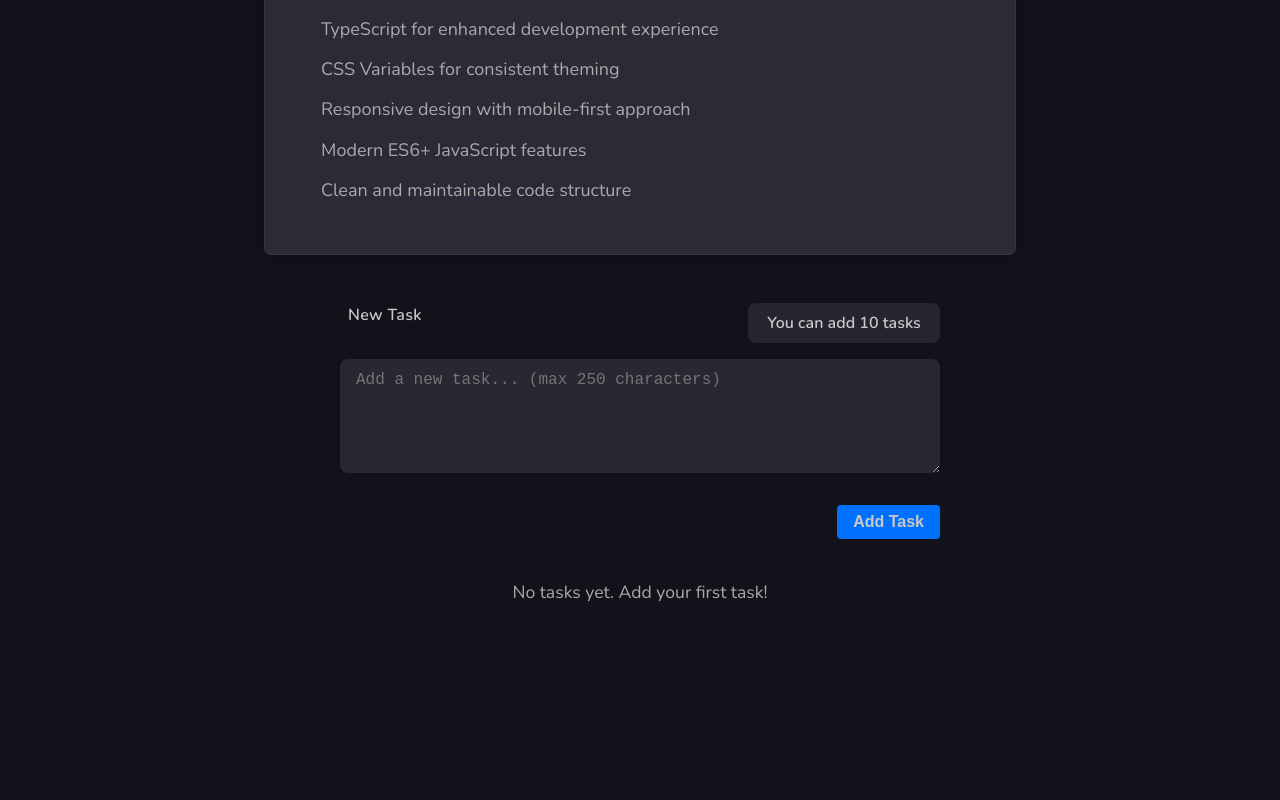
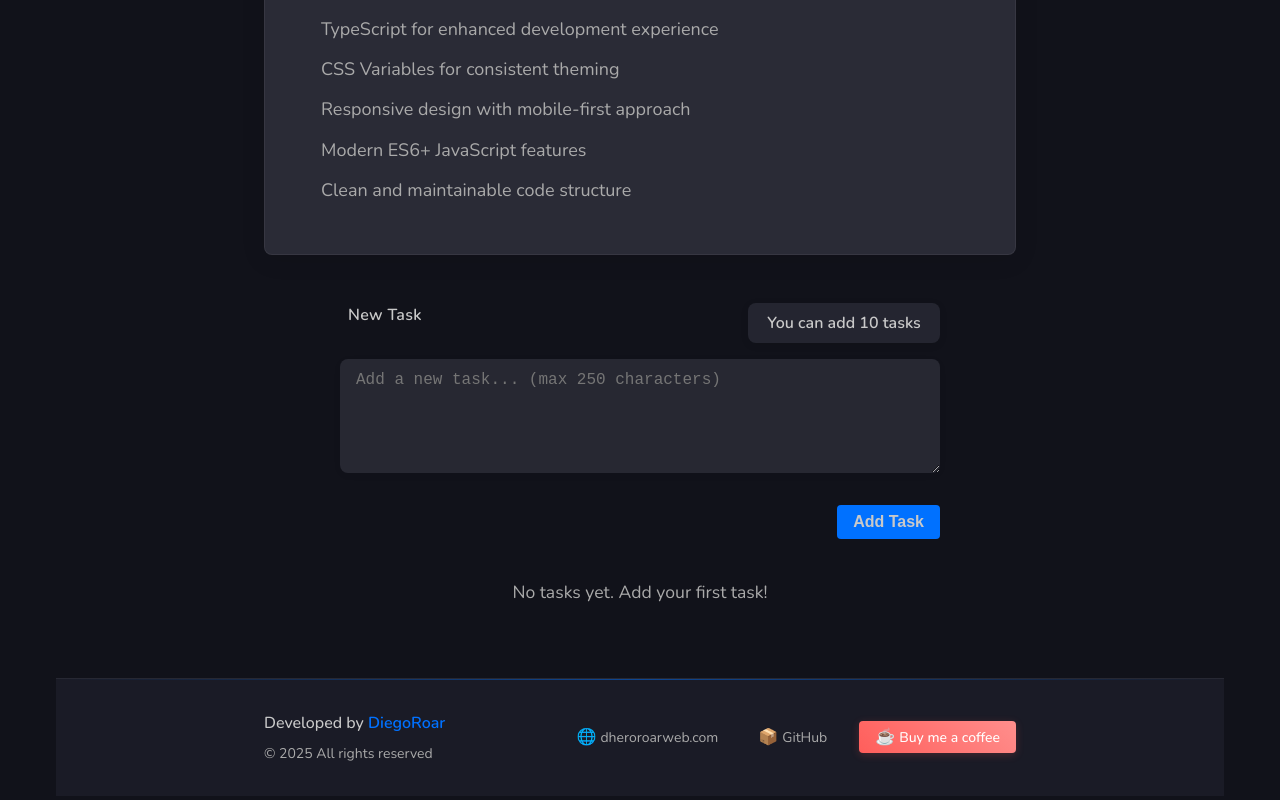
Before and after one commit to DiegoRoar/vue_todo, a Vue app: page / in a window 1280 px wide. Shown: the part 759-1559 px from the top of the page. Before the commit the page ends 1421 px from the top, so only its background shows below. Built offline with nearby package versions, Linux system fonts and the light colour scheme.

Commit message:
Footer
Add footer and update readme

```diff
--- a/src/App.vue
+++ b/src/App.vue
@@ -72,6 +72,7 @@
         <TaskList :tasks="tasks" @update-task="updateTask" @delete-task="deleteTask" />
       </div>
     </div>
+    <Footer />
   </div>
 </template>
 
@@ -79,6 +80,7 @@
 import { ref, computed } from "vue";
 import TodoForm from "./components/TodoForm.vue";
 import TaskList from "./components/TaskList.vue";
+import Footer from "./components/Footer.vue";
 import { Task } from "./types";
 const title = ref("Todo App with Vuejs 3 and TypeScript");
 
--- /dev/null
+++ b/src/components/Footer.vue
@@ -0,0 +1,184 @@
+<template>
+  <footer class="footer">
+    <div class="footer-content">
+      <div class="footer-info">
+        <p class="developer">
+          Developed by <a href="https://dheroroarweb.com" target="_blank" rel="noopener" class="developer-link">DiegoRoar</a>
+        </p>
+        <p class="copyright">
+          © {{ new Date().getFullYear() }} All rights reserved
+        </p>
+      </div>
+      <div class="footer-links">
+        <a href="https://dheroroarweb.com" target="_blank" rel="noopener" class="footer-link">
+          <span class="link-icon">🌐</span>
+          dheroroarweb.com
+        </a>
+        <a href="https://github.com/DiegoRoar" target="_blank" rel="noopener" class="footer-link">
+          <span class="link-icon">📦</span>
+          GitHub
+        </a>
+        <a href="https://ko-fi.com/diegoroar" target="_blank" rel="noopener" class="footer-link ko-fi">
+          <span class="link-icon">☕</span>
+          Buy me a coffee
+        </a>
+      </div>
+    </div>
+  </footer>
+</template>
+
+<script lang="ts" setup>
+// No props or logic needed for now
+</script>
+
+<style scoped>
+.footer {
+  margin-top: var(--spacing-2xl);
+  padding: var(--spacing-xl) 0;
+  border-top: 1px solid var(--border-color);
+  background: var(--secondary-color);
+  position: relative;
+  overflow: hidden;
+}
+
+.footer::before {
+  content: '';
+  position: absolute;
+  top: 0;
+  left: 0;
+  right: 0;
+  height: 1px;
+  background: linear-gradient(
+    90deg,
+    transparent,
+    var(--accent-color),
+    transparent
+  );
+  opacity: 0.5;
+}
+
+.footer-content {
+  max-width: var(--content-max-width);
+  margin: 0 auto;
+  padding: 0 var(--spacing-lg);
+  display: flex;
+  justify-content: space-between;
+  align-items: center;
+  flex-wrap: wrap;
+  gap: var(--spacing-lg);
+  position: relative;
+  z-index: 1;
+}
+
+.footer-info {
+  display: flex;
+  flex-direction: column;
+  gap: var(--spacing-sm);
+}
+
+.developer {
+  font-size: var(--text-base);
+  color: var(--text-color);
+  font-weight: 500;
+}
+
+.developer-link {
+  color: var(--accent-color);
+  text-decoration: none;
+  transition: color var(--transition-fast);
+  font-weight: 600;
+}
+
+.developer-link:hover {
+  color: var(--accent-hover);
+  text-decoration: underline;
+}
+
+.copyright {
+  font-size: var(--text-sm);
+  color: var(--text-muted);
+}
+
+.footer-links {
+  display: flex;
+  gap: var(--spacing-lg);
+  align-items: center;
+}
+
+.footer-link {
+  color: var(--text-muted);
+  text-decoration: none;
+  font-size: var(--text-sm);
+  transition: all var(--transition-fast);
+  display: flex;
+  align-items: center;
+  gap: var(--spacing-xs);
+  padding: var(--spacing-xs) var(--spacing-sm);
+  border-radius: var(--radius-sm);
+  background: transparent;
+}
+
+.footer-link:hover {
+  color: var(--accent-color);
+  background: rgba(0, 113, 255, 0.1);
+  transform: translateY(-1px);
+}
+
+.link-icon {
+  font-size: var(--text-base);
+}
+
+.ko-fi {
+  background: linear-gradient(45deg, #ff5e5b, #ff8e8c);
+  color: white;
+  font-weight: 500;
+  padding: var(--spacing-xs) var(--spacing-md);
+  border-radius: var(--radius-sm);
+  box-shadow: 0 2px 8px rgba(255, 94, 91, 0.2);
+}
+
+.ko-fi:hover {
+  background: linear-gradient(45deg, #ff8e8c, #ff5e5b);
+  color: white;
+  transform: translateY(-1px);
+  box-shadow: 0 4px 12px rgba(255, 94, 91, 0.3);
+}
+
+@media (max-width: 768px) {
+  .footer-content {
+    flex-direction: column;
+    text-align: center;
+    gap: var(--spacing-xl);
+  }
+
+  .footer-info {
+    align-items: center;
+  }
+
+  .footer-links {
+    flex-direction: column;
+    gap: var(--spacing-md);
+    width: 100%;
+  }
+
+  .footer-link {
+    width: 100%;
+    justify-content: center;
+    padding: var(--spacing-sm);
+  }
+
+  .ko-fi {
+    margin-top: var(--spacing-sm);
+  }
+}
+
+@media (max-width: 480px) {
+  .footer {
+    padding: var(--spacing-lg) 0;
+  }
+
+  .footer-content {
+    padding: 0 var(--spacing-md);
+  }
+}
+</style>
```
Also changed, not shown: 1 other file (tests, documents, lock files or other folders).
